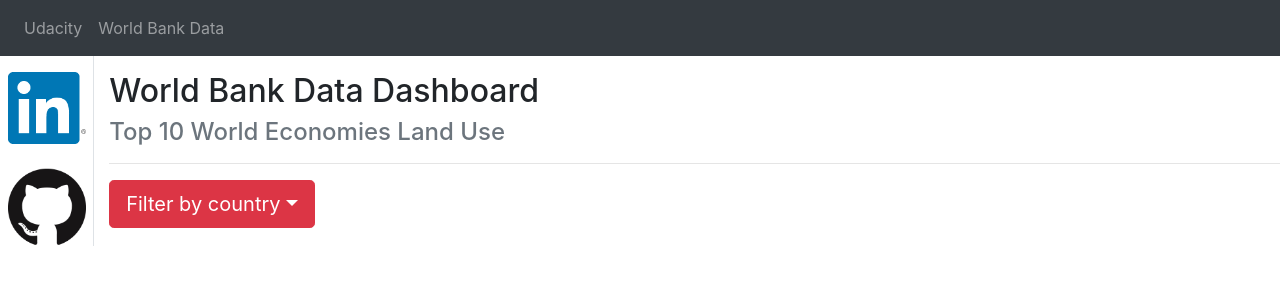
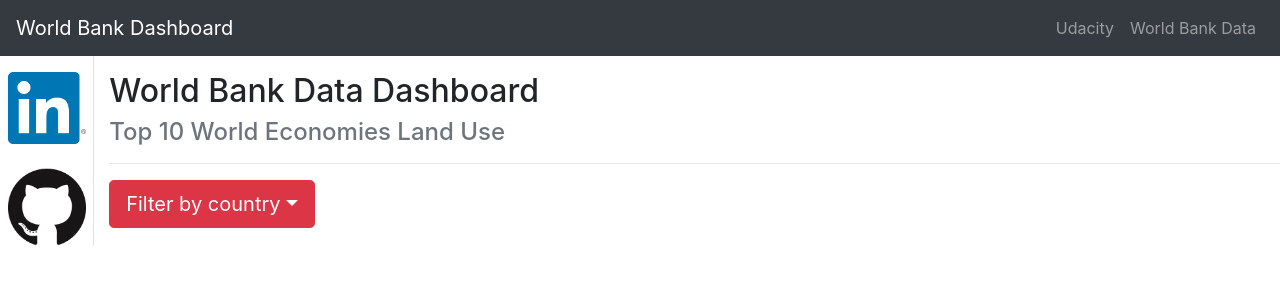
Before and after one commit to andrewpaster/world_bank_api_dashboard, a Flask app: template worldbankapp/templates/index.html in a window 1280 px wide. Shown: the top 300 px of the page. Run offline with Flask 2, Linux system fonts and the light colour scheme; the template is opened without the code that fills it: most values are stand-ins (such as "Sample title", 1, 10 or a date in 2020); some libraries are stand-ins or nearby versions.

Commit message:
changed navbar to be right aligned

```diff
--- a/worldbankapp/templates/index.html
+++ b/worldbankapp/templates/index.html
@@ -17,12 +17,13 @@
 <body>
 <!--navbar links-->
 <nav class="navbar navbar-expand-lg navbar-dark bg-dark sticky-top">
+   <a class="navbar-brand" href="#">World Bank Dashboard</a>
   <button class="navbar-toggler" type="button" data-toggle="collapse" data-target="#navbarTogglerDemo02" aria-controls="navbarTogglerDemo02" aria-expanded="false" aria-label="Toggle navigation">
     <span class="navbar-toggler-icon"></span>
   </button>
 
   <div class="collapse navbar-collapse" id="navbarTogglerDemo02">
-    <ul class="navbar-nav mr-auto mt-2 mt-lg-0">
+    <ul class="navbar-nav ml-auto mt-2 mt-lg-0">
       <li class="nav-item">
         <a class="nav-link" href="https://www.udacity.com">Udacity</a>
       </li>
```
